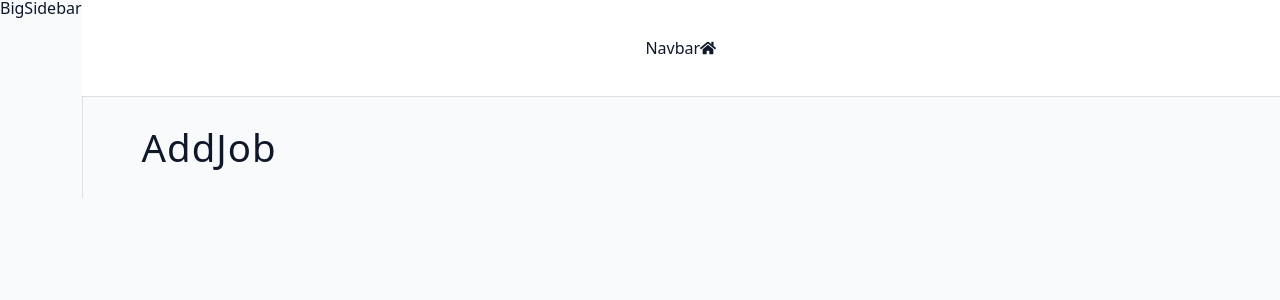
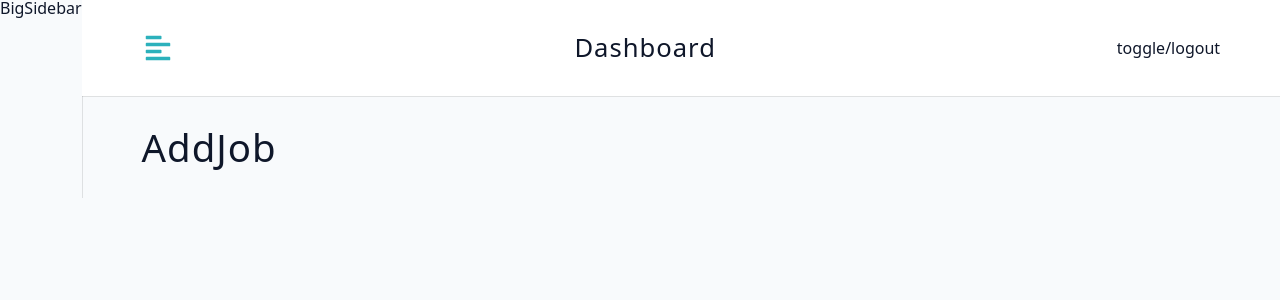
Before and after one commit to kimamovic21/udemy-mern-course-johnsmilga-jobify-app, a React (Vite) app in the folder client/: page /dashboard in a window 1280 px wide. Shown: the top 300 px of the page. Built offline with nearby package versions, Linux system fonts and the light colour scheme.

Commit message:
39. Navbar Structure
-u komponentu Navbar.jsx dodana logika za Context
-manje izmjene u documentation.txt fajlu

```diff
--- a/client/src/components/Navbar.jsx
+++ b/client/src/components/Navbar.jsx
@@ -1,13 +1,25 @@
-import Wrapper from "../assets/wrappers/Navbar"
-import { FaHome } from "react-icons/fa"
+import { FaAlignLeft } from 'react-icons/fa';
+import { useDashboardContext } from '../pages/DashboardLayout';
+import Logo from './Logo';
+import Wrapper from '../assets/wrappers/Navbar';
 
 const Navbar = () => {
+  const { toggleSidebar } = useDashboardContext();
+
   return (
     <Wrapper>
-       Navbar
-       <FaHome />
+      <div className='nav-center'>
+        <button type='button' className='toggle-btn' onClick={toggleSidebar}>
+          <FaAlignLeft />
+        </button>
+        <div>
+          <Logo />
+          <h4 className='logo-text'>dashboard</h4>
+        </div>
+        <div className='btn-container'>toggle/logout</div>
+      </div>
     </Wrapper>
-  )
-}
+  );
+};
 
-export default Navbar
+export default Navbar;
```
Also changed, not shown: 1 other file (tests, documents, lock files or other folders).
